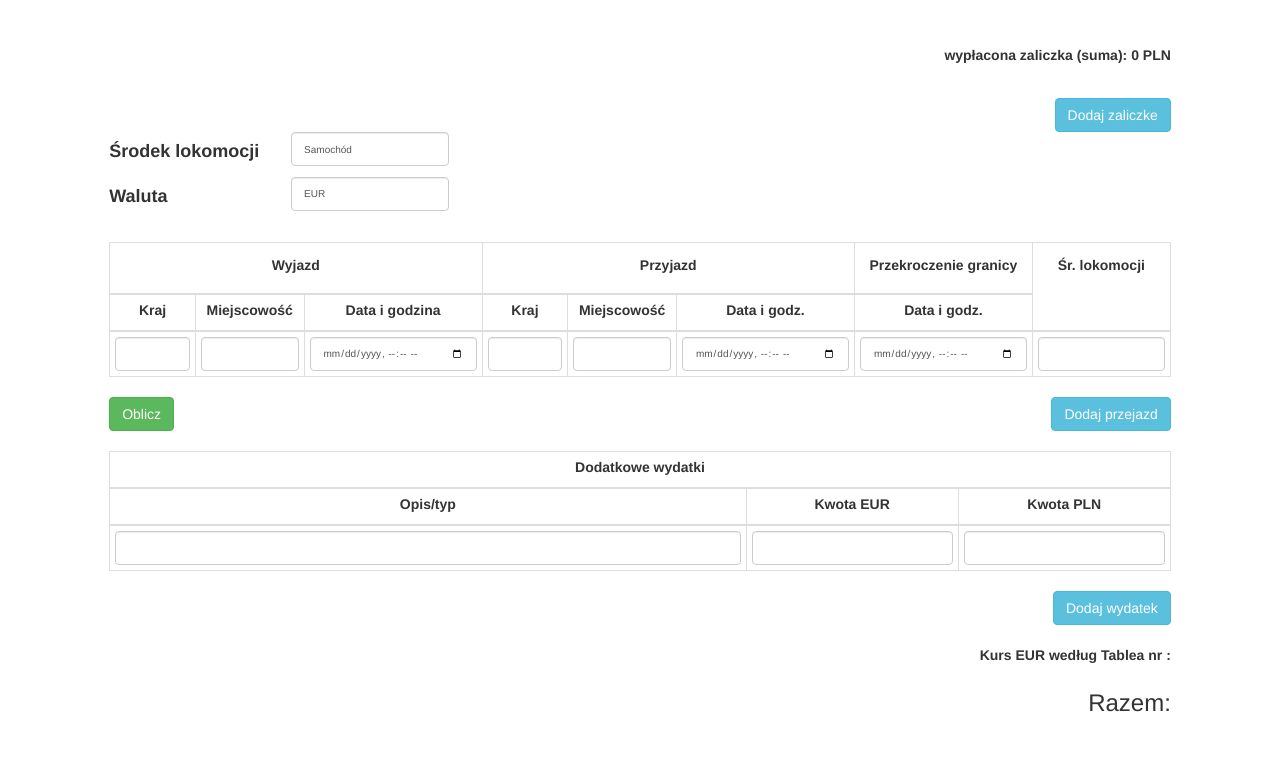
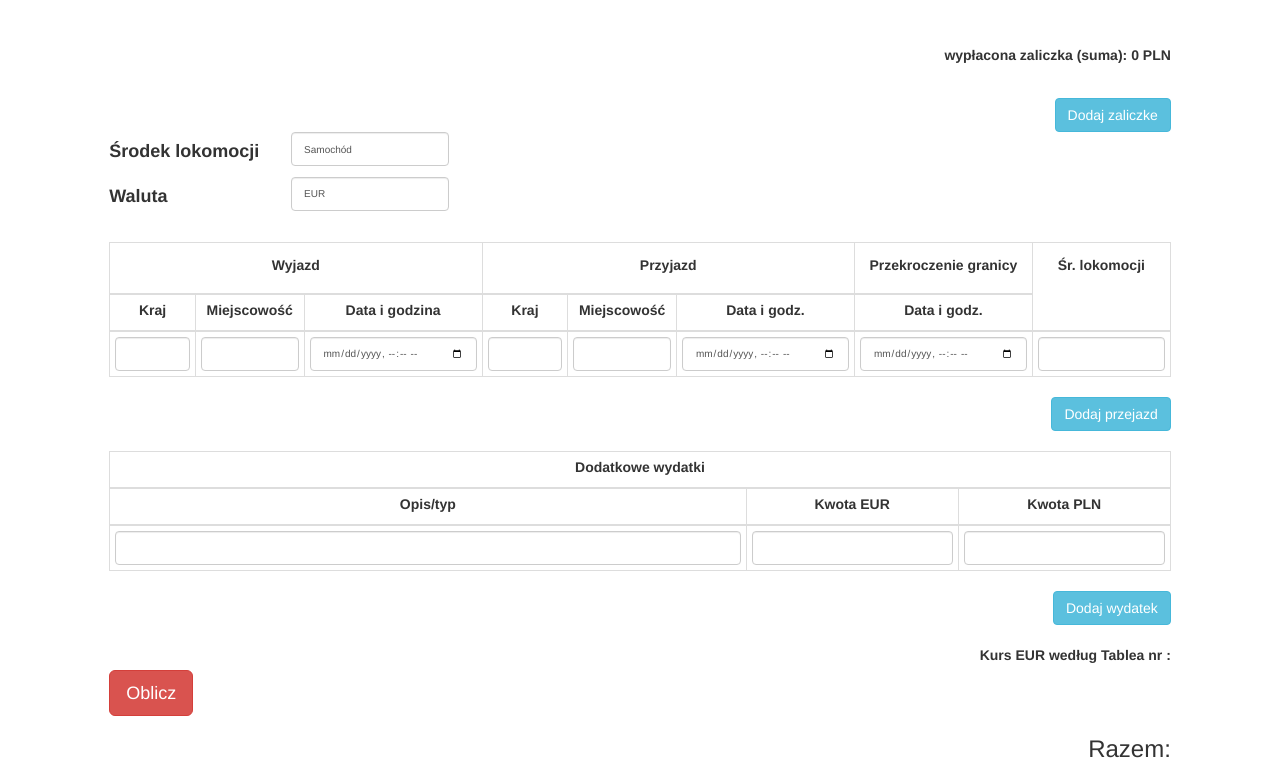
Before and after one commit to plkarmic/Delegacje, a React (Create React App) app in the folder frontend/gui-delegacje/: page / in a window 1280 px wide. Shown: the part 681-1459 px from the top of the page. Before the commit the page ends 1413 px from the top, so only its background shows below. Built offline with nearby package versions, Linux system fonts and the light colour scheme; no server answers.

Commit message:
CSS btn layout

```diff
--- a/frontend/gui-delegacje/src/Form.css
+++ b/frontend/gui-delegacje/src/Form.css
@@ -28,6 +28,10 @@
 
 .footer {
   display: none !important;
+}
+
+.btn btn-success {
+  background-color: #B2292E !important;
 }
 
   @keyframes Form-logo-spin {
--- a/frontend/gui-delegacje/src/Form.js
+++ b/frontend/gui-delegacje/src/Form.js
@@ -278,7 +278,7 @@ render() {
         <div className="row">
           <div className="col-lg-2">
 
-            <input type="submit" value="Oblicz" className="btn btn-success"/>
+            {/* <input type="submit" value="Oblicz" className="btn btn-success"/>  */}
           </div>
           <div className="col-lg-8">
             {/* <button onClick={this.addTrip} className="btn btn-info">Dodaj nowy wiersz</button> */}
@@ -333,11 +333,24 @@ render() {
               </div>
             </div>
           </div>
+
+        <div className="row">
+          <div className="col-lg-2">
+            <input type="submit" value="Oblicz" className="btn btn-danger btn-lg"/>
+          </div>
+          <div className="col-lg-8">
+            {/* <button onClick={this.addTrip} className="btn btn-info">Dodaj nowy wiersz</button> */}
+          </div>
+          <div className="col-lg-2">
+          </div>
+        </div>
+
           <div className="row">
                   <div className="col-xs-12 col-md-12"><span className="pull-right"><label><h3>Razem: {this.state.total}</h3></label></span></div>
                   {/* <div className="col-lg-4"><label><h3><input className="result" value={this.state.total}></input></h3></label></div> */}
           </div>
         </div>
+
         <div className="footer">
                 <div className="col-xs-6 col-md-6">
                   <div> <label>Jednocześnie oświadczam, że korzystałem/nie <br/> korzystałem z bezpłatnego zakwaterowania wyżywienia.</label> </div>
```
Also changed, not shown: 1 other file (tests, documents, lock files or other folders).
